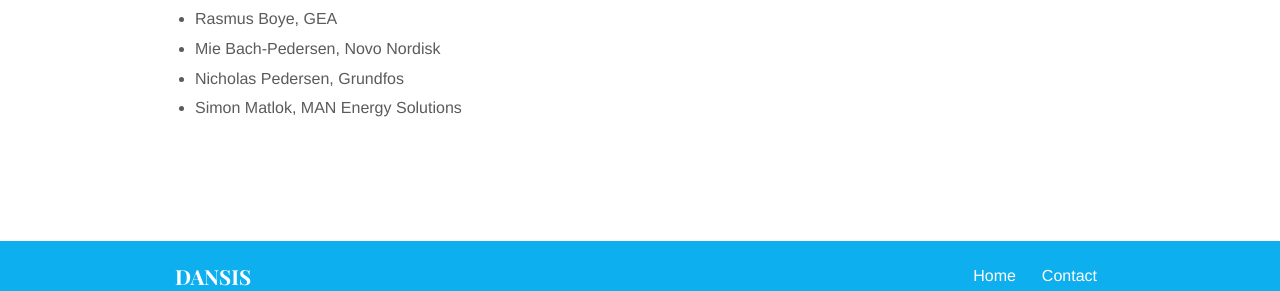
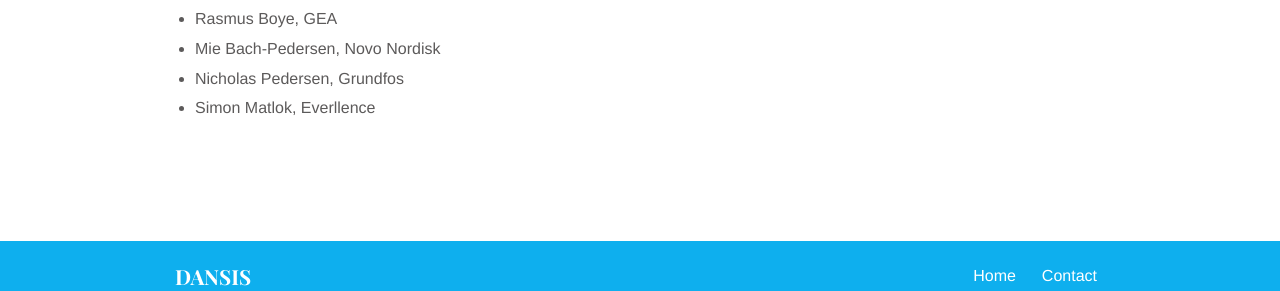
Before and after one commit to jakobhaervig/dansis, a Jekyll site: the page built from _info/board-members.md, in a window 1280 px wide. Shown: the part 908-1199 px from the top of the page. Built offline with Jekyll 4.4.1, drawn with Linux system fonts in a browser that asks for light colours.

Commit message:
New affiliation for SM

```diff
--- a/_info/board-members.md
+++ b/_info/board-members.md
@@ -27,4 +27,4 @@ teaser: List of current DANSIS board members, which represent both academia and
 - Rasmus Boye, GEA
 - Mie Bach-Pedersen, Novo Nordisk
 - Nicholas Pedersen, Grundfos
-- Simon Matlok, MAN Energy Solutions
+- Simon Matlok, Everllence
```
